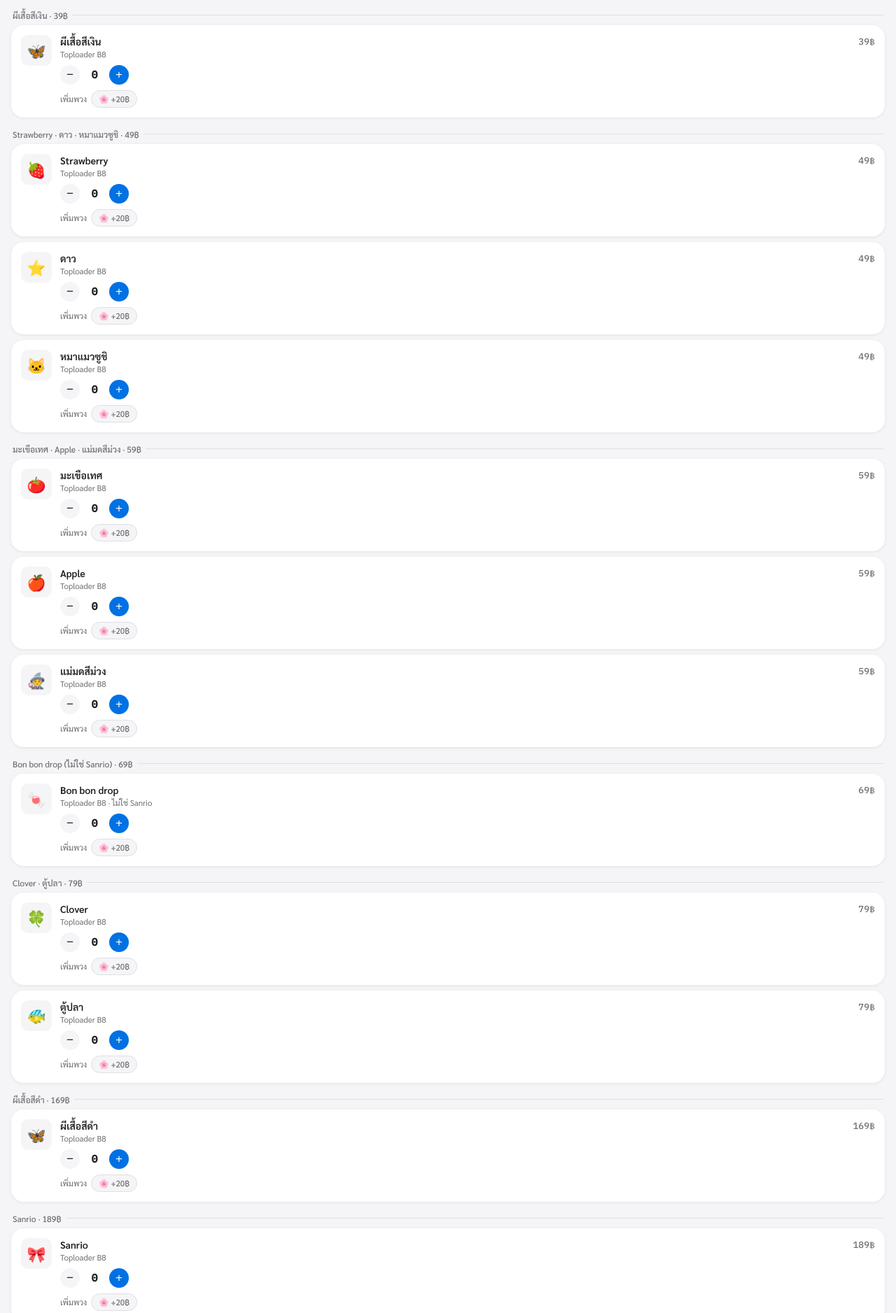
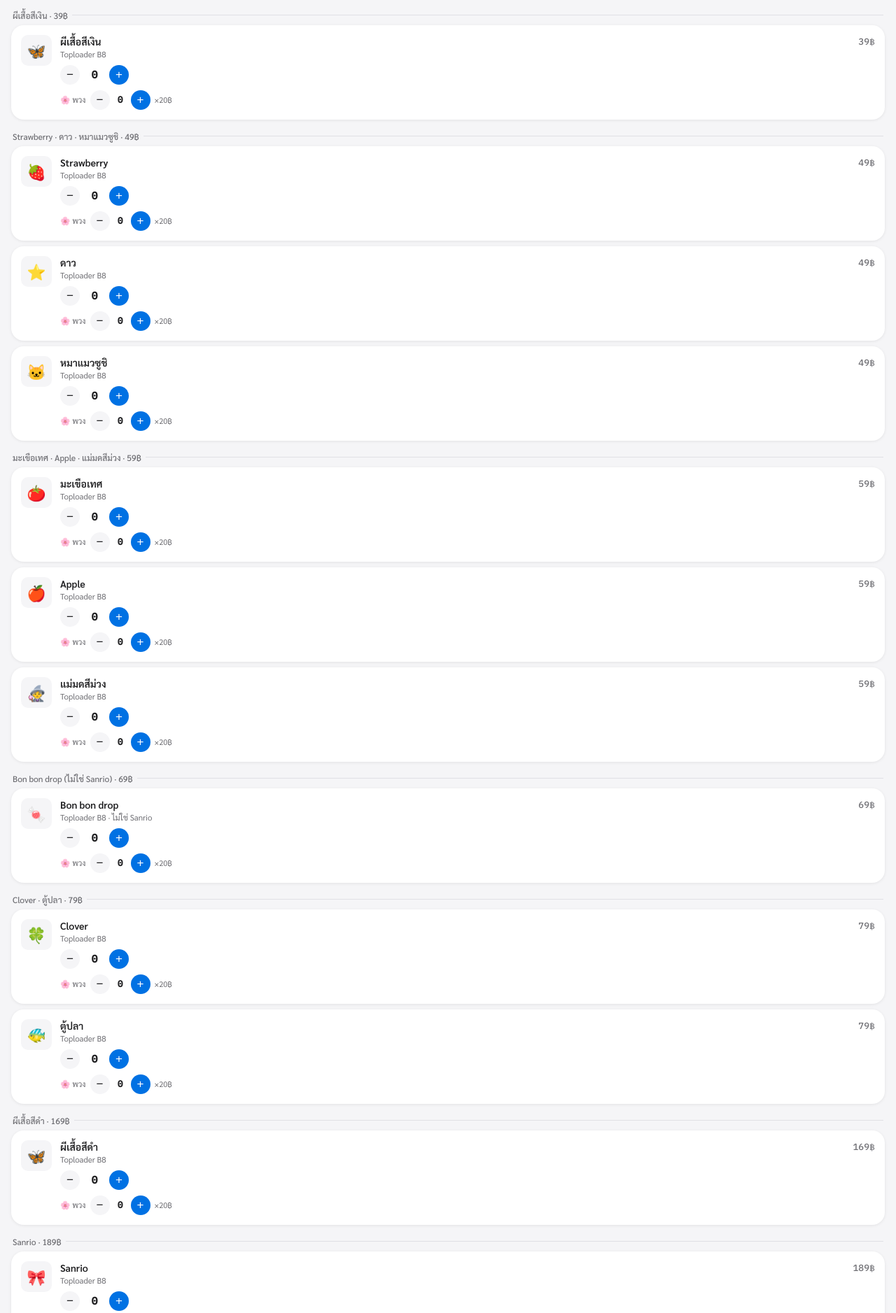
Before and after one commit to maywishh/maywishhorder, a plain HTML site: page index.html in a window 1280 px wide. Shown: the part 204-2081 px from the top of the page at 70% size. Drawn offline with Linux system fonts and the light colour scheme.

Commit message:
Update index.html

```diff
--- a/index.html
+++ b/index.html
@@ -179,30 +179,30 @@
 <div class="tab-panel active" id="tab-toploader">
 <div class="wrap">
   <div class="price-group">ผีเสื้อสีเงิน · 39฿</div>
-  <div class="pc"><div class="pc-icon">🦋</div><div class="pc-info"><div class="pc-name">ผีเสื้อสีเงิน</div><div class="pc-sub">Toploader B8</div><div class="qty-row"><button class="qb minus" onclick="adj('tb_silver_butterfly',-1)">−</button><span class="qd" id="qty_tb_silver_butterfly">0</span><button class="qb plus" onclick="adj('tb_silver_butterfly',1)">+</button></div><div class="addon-row"><span class="addon-lbl">เพิ่มพวง</span><button class="addon-btn" id="add_tb_silver_butterfly" onclick="toggleAddon('tb_silver_butterfly')">🌸 +20฿</button></div></div><div class="pc-price">39฿</div></div>
+  <div class="pc"><div class="pc-icon">🦋</div><div class="pc-info"><div class="pc-name">ผีเสื้อสีเงิน</div><div class="pc-sub">Toploader B8</div><div class="qty-row"><button class="qb minus" onclick="adj('tb_silver_butterfly',-1)">−</button><span class="qd" id="qty_tb_silver_butterfly">0</span><button class="qb plus" onclick="adj('tb_silver_butterfly',1)">+</button></div><div class="addon-row"><span class="addon-lbl">🌸 พวง</span><button class="qb minus" onclick="adjAddon('tb_silver_butterfly',-1)">−</button><span class="qd" id="add_tb_silver_butterfly" style="font-size:13px;min-width:18px">0</span><button class="qb plus" onclick="adjAddon('tb_silver_butterfly',1)">+</button><span style="font-size:11px;color:var(--sub)">×20฿</span></div></div><div class="pc-price">39฿</div></div>
 
   <div class="price-group">Strawberry · ดาว · หมาแมวซูชิ · 49฿</div>
-  <div class="pc"><div class="pc-icon">🍓</div><div class="pc-info"><div class="pc-name">Strawberry</div><div class="pc-sub">Toploader B8</div><div class="qty-row"><button class="qb minus" onclick="adj('tb_strawberry',-1)">−</button><span class="qd" id="qty_tb_strawberry">0</span><button class="qb plus" onclick="adj('tb_strawberry',1)">+</button></div><div class="addon-row"><span class="addon-lbl">เพิ่มพวง</span><button class="addon-btn" id="add_tb_strawberry" onclick="toggleAddon('tb_strawberry')">🌸 +20฿</button></div></div><div class="pc-price">49฿</div></div>
-  <div class="pc"><div class="pc-icon">⭐</div><div class="pc-info"><div class="pc-name">ดาว</div><div class="pc-sub">Toploader B8</div><div class="qty-row"><button class="qb minus" onclick="adj('tb_star',-1)">−</button><span class="qd" id="qty_tb_star">0</span><button class="qb plus" onclick="adj('tb_star',1)">+</button></div><div class="addon-row"><span class="addon-lbl">เพิ่มพวง</span><button class="addon-btn" id="add_tb_star" onclick="toggleAddon('tb_star')">🌸 +20฿</button></div></div><div class="pc-price">49฿</div></div>
-  <div class="pc"><div class="pc-icon">🐱</div><div class="pc-info"><div class="pc-name">หมาแมวซูชิ</div><div class="pc-sub">Toploader B8</div><div class="qty-row"><button class="qb minus" onclick="adj('tb_petssushi',-1)">−</button><span class="qd" id="qty_tb_petssushi">0</span><button class="qb plus" onclick="adj('tb_petssushi',1)">+</button></div><div class="addon-row"><span class="addon-lbl">เพิ่มพวง</span><button class="addon-btn" id="add_tb_petssushi" onclick="toggleAddon('tb_petssushi')">🌸 +20฿</button></div></div><div class="pc-price">49฿</div></div>
+  <div class="pc"><div class="pc-icon">🍓</div><div class="pc-info"><div class="pc-name">Strawberry</div><div class="pc-sub">Toploader B8</div><div class="qty-row"><button class="qb minus" onclick="adj('tb_strawberry',-1)">−</button><span class="qd" id="qty_tb_strawberry">0</span><button class="qb plus" onclick="adj('tb_strawberry',1)">+</button></div><div class="addon-row"><span class="addon-lbl">🌸 พวง</span><button class="qb minus" onclick="adjAddon('tb_strawberry',-1)">−</button><span class="qd" id="add_tb_strawberry" style="font-size:13px;min-width:18px">0</span><button class="qb plus" onclick="adjAddon('tb_strawberry',1)">+</button><span style="font-size:11px;color:var(--sub)">×20฿</span></div></div><div class="pc-price">49฿</div></div>
+  <div class="pc"><div class="pc-icon">⭐</div><div class="pc-info"><div class="pc-name">ดาว</div><div class="pc-sub">Toploader B8</div><div class="qty-row"><button class="qb minus" onclick="adj('tb_star',-1)">−</button><span class="qd" id="qty_tb_star">0</span><button class="qb plus" onclick="adj('tb_star',1)">+</button></div><div class="addon-row"><span class="addon-lbl">🌸 พวง</span><button class="qb minus" onclick="adjAddon('tb_star',-1)">−</button><span class="qd" id="add_tb_star" style="font-size:13px;min-width:18px">0</span><button class="qb plus" onclick="adjAddon('tb_star',1)">+</button><span style="font-size:11px;color:var(--sub)">×20฿</span></div></div><div class="pc-price">49฿</div></div>
+  <div class="pc"><div class="pc-icon">🐱</div><div class="pc-info"><div class="pc-name">หมาแมวซูชิ</div><div class="pc-sub">Toploader B8</div><div class="qty-row"><button class="qb minus" onclick="adj('tb_petssushi',-1)">−</button><span class="qd" id="qty_tb_petssushi">0</span><button class="qb plus" onclick="adj('tb_petssushi',1)">+</button></div><div class="addon-row"><span class="addon-lbl">🌸 พวง</span><button class="qb minus" onclick="adjAddon('tb_petssushi',-1)">−</button><span class="qd" id="add_tb_petssushi" style="font-size:13px;min-width:18px">0</span><button class="qb plus" onclick="adjAddon('tb_petssushi',1)">+</button><span style="font-size:11px;color:var(--sub)">×20฿</span></div></div><div class="pc-price">49฿</div></div>
 
   <div class="price-group">มะเขือเทศ · Apple · แม่มดสีม่วง · 59฿</div>
-  <div class="pc"><div class="pc-icon">🍅</div><div class="pc-info"><div class="pc-name">มะเขือเทศ</div><div class="pc-sub">Toploader B8</div><div class="qty-row"><button class="qb minus" onclick="adj('tb_tomato',-1)">−</button><span class="qd" id="qty_tb_tomato">0</span><button class="qb plus" onclick="adj('tb_tomato',1)">+</button></div><div class="addon-row"><span class="addon-lbl">เพิ่มพวง</span><button class="addon-btn" id="add_tb_tomato" onclick="toggleAddon('tb_tomato')">🌸 +20฿</button></div></div><div class="pc-price">59฿</div></div>
-  <div class="pc"><div class="pc-icon">🍎</div><div class="pc-info"><div class="pc-name">Apple</div><div class="pc-sub">Toploader B8</div><div class="qty-row"><button class="qb minus" onclick="adj('tb_apple',-1)">−</button><span class="qd" id="qty_tb_apple">0</span><button class="qb plus" onclick="adj('tb_apple',1)">+</button></div><div class="addon-row"><span class="addon-lbl">เพิ่มพวง</span><button class="addon-btn" id="add_tb_apple" onclick="toggleAddon('tb_apple')">🌸 +20฿</button></div></div><div class="pc-price">59฿</div></div>
-  <div class="pc"><div class="pc-icon">🧙‍♀️</div><div class="pc-info"><div class="pc-name">แม่มดสีม่วง</div><div class="pc-sub">Toploader B8</div><div class="qty-row"><button class="qb minus" onclick="adj('tb_witch',-1)">−</button><span class="qd" id="qty_tb_witch">0</span><button class="qb plus" onclick="adj('tb_witch',1)">+</button></div><div class="addon-row"><span class="addon-lbl">เพิ่มพวง</span><button class="addon-btn" id="add_tb_witch" onclick="toggleAddon('tb_witch')">🌸 +20฿</button></div></div><div class="pc-price">59฿</div></div>
+  <div class="pc"><div class="pc-icon">🍅</div><div class="pc-info"><div class="pc-name">มะเขือเทศ</div><div class="pc-sub">Toploader B8</div><div class="qty-row"><button class="qb minus" onclick="adj('tb_tomato',-1)">−</button><span class="qd" id="qty_tb_tomato">0</span><button class="qb plus" onclick="adj('tb_tomato',1)">+</button></div><div class="addon-row"><span class="addon-lbl">🌸 พวง</span><button class="qb minus" onclick="adjAddon('tb_tomato',-1)">−</button><span class="qd" id="add_tb_tomato" style="font-size:13px;min-width:18px">0</span><button class="qb plus" onclick="adjAddon('tb_tomato',1)">+</button><span style="font-size:11px;color:var(--sub)">×20฿</span></div></div><div class="pc-price">59฿</div></div>
+  <div class="pc"><div class="pc-icon">🍎</div><div class="pc-info"><div class="pc-name">Apple</div><div class="pc-sub">Toploader B8</div><div class="qty-row"><button class="qb minus" onclick="adj('tb_apple',-1)">−</button><span class="qd" id="qty_tb_apple">0</span><button class="qb plus" onclick="adj('tb_apple',1)">+</button></div><div class="addon-row"><span class="addon-lbl">🌸 พวง</span><button class="qb minus" onclick="adjAddon('tb_apple',-1)">−</button><span class="qd" id="add_tb_apple" style="font-size:13px;min-width:18px">0</span><button class="qb plus" onclick="adjAddon('tb_apple',1)">+</button><span style="font-size:11px;color:var(--sub)">×20฿</span></div></div><div class="pc-price">59฿</div></div>
+  <div class="pc"><div class="pc-icon">🧙‍♀️</div><div class="pc-info"><div class="pc-name">แม่มดสีม่วง</div><div class="pc-sub">Toploader B8</div><div class="qty-row"><button class="qb minus" onclick="adj('tb_witch',-1)">−</button><span class="qd" id="qty_tb_witch">0</span><button class="qb plus" onclick="adj('tb_witch',1)">+</button></div><div class="addon-row"><span class="addon-lbl">🌸 พวง</span><button class="qb minus" onclick="adjAddon('tb_witch',-1)">−</button><span class="qd" id="add_tb_witch" style="font-size:13px;min-width:18px">0</span><button class="qb plus" onclick="adjAddon('tb_witch',1)">+</button><span style="font-size:11px;color:var(--sub)">×20฿</span></div></div><div class="pc-price">59฿</div></div>
 
   <div class="price-group">Bon bon drop (ไม่ใช่ Sanrio) · 69฿</div>
-  <div class="pc"><div class="pc-icon">🍬</div><div class="pc-info"><div class="pc-name">Bon bon drop</div><div class="pc-sub">Toploader B8 · ไม่ใช่ Sanrio</div><div class="qty-row"><button class="qb minus" onclick="adj('tb_bonbon',-1)">−</button><span class="qd" id="qty_tb_bonbon">0</span><button class="qb plus" onclick="adj('tb_bonbon',1)">+</button></div><div class="addon-row"><span class="addon-lbl">เพิ่มพวง</span><button class="addon-btn" id="add_tb_bonbon" onclick="toggleAddon('tb_bonbon')">🌸 +20฿</button></div></div><div class="pc-price">69฿</div></div>
+  <div class="pc"><div class="pc-icon">🍬</div><div class="pc-info"><div class="pc-name">Bon bon drop</div><div class="pc-sub">Toploader B8 · ไม่ใช่ Sanrio</div><div class="qty-row"><button class="qb minus" onclick="adj('tb_bonbon',-1)">−</button><span class="qd" id="qty_tb_bonbon">0</span><button class="qb plus" onclick="adj('tb_bonbon',1)">+</button></div><div class="addon-row"><span class="addon-lbl">🌸 พวง</span><button class="qb minus" onclick="adjAddon('tb_bonbon',-1)">−</button><span class="qd" id="add_tb_bonbon" style="font-size:13px;min-width:18px">0</span><button class="qb plus" onclick="adjAddon('tb_bonbon',1)">+</button><span style="font-size:11px;color:var(--sub)">×20฿</span></div></div><div class="pc-price">69฿</div></div>
 
   <div class="price-group">Clover · ตู้ปลา · 79฿</div>
-  <div class="pc"><div class="pc-icon">🍀</div><div class="pc-info"><div class="pc-name">Clover</div><div class="pc-sub">Toploader B8</div><div class="qty-row"><button class="qb minus" onclick="adj('tb_clover',-1)">−</button><span class="qd" id="qty_tb_clover">0</span><button class="qb plus" onclick="adj('tb_clover',1)">+</button></div><div class="addon-row"><span class="addon-lbl">เพิ่มพวง</span><button class="addon-btn" id="add_tb_clover" onclick="toggleAddon('tb_clover')">🌸 +20฿</button></div></div><div class="pc-price">79฿</div></div>
-  <div class="pc"><div class="pc-icon">🐠</div><div class="pc-info"><div class="pc-name">ตู้ปลา</div><div class="pc-sub">Toploader B8</div><div class="qty-row"><button class="qb minus" onclick="adj('tb_aquarium',-1)">−</button><span class="qd" id="qty_tb_aquarium">0</span><button class="qb plus" onclick="adj('tb_aquarium',1)">+</button></div><div class="addon-row"><span class="addon-lbl">เพิ่มพวง</span><button class="addon-btn" id="add_tb_aquarium" onclick="toggleAddon('tb_aquarium')">🌸 +20฿</button></div></div><div class="pc-price">79฿</div></div>
+  <div class="pc"><div class="pc-icon">🍀</div><div class="pc-info"><div class="pc-name">Clover</div><div class="pc-sub">Toploader B8</div><div class="qty-row"><button class="qb minus" onclick="adj('tb_clover',-1)">−</button><span class="qd" id="qty_tb_clover">0</span><button class="qb plus" onclick="adj('tb_clover',1)">+</button></div><div class="addon-row"><span class="addon-lbl">🌸 พวง</span><button class="qb minus" onclick="adjAddon('tb_clover',-1)">−</button><span class="qd" id="add_tb_clover" style="font-size:13px;min-width:18px">0</span><button class="qb plus" onclick="adjAddon('tb_clover',1)">+</button><span style="font-size:11px;color:var(--sub)">×20฿</span></div></div><div class="pc-price">79฿</div></div>
+  <div class="pc"><div class="pc-icon">🐠</div><div class="pc-info"><div class="pc-name">ตู้ปลา</div><div class="pc-sub">Toploader B8</div><div class="qty-row"><button class="qb minus" onclick="adj('tb_aquarium',-1)">−</button><span class="qd" id="qty_tb_aquarium">0</span><button class="qb plus" onclick="adj('tb_aquarium',1)">+</button></div><div class="addon-row"><span class="addon-lbl">🌸 พวง</span><button class="qb minus" onclick="adjAddon('tb_aquarium',-1)">−</button><span class="qd" id="add_tb_aquarium" style="font-size:13px;min-width:18px">0</span><button class="qb plus" onclick="adjAddon('tb_aquarium',1)">+</button><span style="font-size:11px;color:var(--sub)">×20฿</span></div></div><div class="pc-price">79฿</div></div>
 
   <div class="price-group">ผีเสื้อสีดำ · 169฿</div>
-  <div class="pc"><div class="pc-icon">🦋</div><div class="pc-info"><div class="pc-name">ผีเสื้อสีดำ</div><div class="pc-sub">Toploader B8</div><div class="qty-row"><button class="qb minus" onclick="adj('tb_black_butterfly',-1)">−</button><span class="qd" id="qty_tb_black_butterfly">0</span><button class="qb plus" onclick="adj('tb_black_butterfly',1)">+</button></div><div class="addon-row"><span class="addon-lbl">เพิ่มพวง</span><button class="addon-btn" id="add_tb_black_butterfly" onclick="toggleAddon('tb_black_butterfly')">🌸 +20฿</button></div></div><div class="pc-price">169฿</div></div>
+  <div class="pc"><div class="pc-icon">🦋</div><div class="pc-info"><div class="pc-name">ผีเสื้อสีดำ</div><div class="pc-sub">Toploader B8</div><div class="qty-row"><button class="qb minus" onclick="adj('tb_black_butterfly',-1)">−</button><span class="qd" id="qty_tb_black_butterfly">0</span><button class="qb plus" onclick="adj('tb_black_butterfly',1)">+</button></div><div class="addon-row"><span class="addon-lbl">🌸 พวง</span><button class="qb minus" onclick="adjAddon('tb_black_butterfly',-1)">−</button><span class="qd" id="add_tb_black_butterfly" style="font-size:13px;min-width:18px">0</span><button class="qb plus" onclick="adjAddon('tb_black_butterfly',1)">+</button><span style="font-size:11px;color:var(--sub)">×20฿</span></div></div><div class="pc-price">169฿</div></div>
 
   <div class="price-group">Sanrio · 189฿</div>
-  <div class="pc"><div class="pc-icon">🎀</div><div class="pc-info"><div class="pc-name">Sanrio</div><div class="pc-sub">Toploader B8</div><div class="qty-row"><button class="qb minus" onclick="adj('tb_sanrio',-1)">−</button><span class="qd" id="qty_tb_sanrio">0</span><button class="qb plus" onclick="adj('tb_sanrio',1)">+</button></div><div class="addon-row"><span class="addon-lbl">เพิ่มพวง</span><button class="addon-btn" id="add_tb_sanrio" onclick="toggleAddon('tb_sanrio')">🌸 +20฿</button></div></div><div class="pc-price">189฿</div></div>
+  <div class="pc"><div class="pc-icon">🎀</div><div class="pc-info"><div class="pc-name">Sanrio</div><div class="pc-sub">Toploader B8</div><div class="qty-row"><button class="qb minus" onclick="adj('tb_sanrio',-1)">−</button><span class="qd" id="qty_tb_sanrio">0</span><button class="qb plus" onclick="adj('tb_sanrio',1)">+</button></div><div class="addon-row"><span class="addon-lbl">🌸 พวง</span><button class="qb minus" onclick="adjAddon('tb_sanrio',-1)">−</button><span class="qd" id="add_tb_sanrio" style="font-size:13px;min-width:18px">0</span><button class="qb plus" onclick="adjAddon('tb_sanrio',1)">+</button><span style="font-size:11px;color:var(--sub)">×20฿</span></div></div><div class="pc-price">189฿</div></div>
 </div>
 </div>
 
@@ -281,7 +281,7 @@
   <div class="section-lbl" style="margin-top:20px">ติดตามออเดอร์</div>
   <div class="box">
     <label class="fl">เลข Order Number</label>
-    <input type="text" class="fi" id="track-input" placeholder="เช่น MW-0127" onkeydown="if(event.key==='Enter')trackOrder()">
+    <input type="text" class="fi" id="track-input" placeholder="เช่น MW-00001" onkeydown="if(event.key==='Enter')trackOrder()">
     <label class="fl" style="margin-top:12px">เบอร์โทร</label>
     <input type="tel" class="fi" id="track-phone" placeholder="เช่น 0812345678" onkeydown="if(event.key==='Enter')trackOrder()">
     <div style="font-size:12px;color:var(--sub);margin-top:6px">* ต้องกรอกทั้งเลข Order และเบอร์โทรค่ะ</div>
@@ -338,25 +338,35 @@ function buildDelivery(mode){
   return nextStr;
 }
 
-/* ── Addon ──────────────── */
-function toggleAddon(id){
-  addons[id]=!addons[id];
-  const b=document.getElementById('add_'+id);
-  b.className='addon-btn'+(addons[id]?' on':'');
-  b.textContent=addons[id]?'🌸 มีพวง (+20฿) ✓':'🌸 +พวง (+20฿)';
-  renderList();recalc();
+/* ── Addon qty ──────────────── */
+function adjAddon(id, d){
+  const maxQty = cart[id] || 0;
+  addons[id] = Math.min(maxQty, Math.max(0, (addons[id]||0) + d));
+  const el = document.getElementById('add_'+id);
+  if(el){
+    el.textContent = addons[id];
+    el.className = 'qd'+(addons[id]>0?' nz':'');
+    el.style.minWidth='18px'; el.style.fontSize='13px';
+  }
+  renderList(); recalc();
 }
 
 /* ── Cart ───────────────── */
 function adj(id,d){
   cart[id]=Math.max(0,(cart[id]||0)+d);
+  // cap addon qty to product qty
+  if(addons[id]>cart[id]) {
+    addons[id]=cart[id];
+    const ae=document.getElementById('add_'+id);
+    if(ae){ae.textContent=addons[id];ae.className='qd'+(addons[id]>0?' nz':'');ae.style.minWidth='18px';ae.style.fontSize='13px';}
+  }
   const el=document.getElementById('qty_'+id);
   el.textContent=cart[id];el.className='qd'+(cart[id]>0?' nz':'');
   refreshBadge();renderList();recalc();
 }
 function refreshBadge(){document.getElementById('cart-badge').textContent=Object.values(cart).reduce((a,b)=>a+b,0);}
 function shipCost(){if(bagMode==='have')return 0;return zoneOut?65:40;}
-function itemTotal(id,q){return P[id].price*q+((addons[id]&&P[id].isTB)?ADDON:0);}
+function itemTotal(id,q){return P[id].price*q+((addons[id]&&P[id].isTB)?(addons[id]*ADDON):0);}
 
 function renderList(){
   const el=document.getElementById('cart-list');
@@ -366,8 +376,8 @@ function renderList(){
     document.getElementById('totals').style.display='none';return;
   }
   el.innerHTML=items.map(([id,q])=>{
-    const p=P[id],hasA=addons[id]&&p.isTB,tot=itemTotal(id,q);
-    return `<div class="ci"><span class="ci-name">${p.cat} — ${p.name}<span class="ci-qty">×${q}</span>${hasA?'<span class="ci-addon">🌸 +พวง</span>':''}</span><span class="ci-price">${tot}฿</span><button class="rm-btn" onclick="removeItem('${id}')">✕</button></div>`;
+    const p=P[id],addonQty=(addons[id]||0),hasA=addonQty>0&&p.isTB,tot=itemTotal(id,q);
+    return `<div class="ci"><span class="ci-name">${p.cat} — ${p.name}<span class="ci-qty">×${q}</span>${hasA?`<span class="ci-addon">🌸 ×${addonQty}</span>`:''}</span><span class="ci-price">${tot}฿</span><button class="rm-btn" onclick="removeItem('${id}')">✕</button></div>`;
   }).join('');
   document.getElementById('totals').style.display='block';
 }
@@ -380,7 +390,7 @@ function removeItem(id){
 function clearCart(){
   if(!confirm('ล้างตะกร้าทั้งหมดใช่ไหมคะ?'))return;
   Object.keys(cart).forEach(id=>{cart[id]=0;const e=document.getElementById('qty_'+id);if(e){e.textContent='0';e.className='qd';}});
-  Object.keys(addons).forEach(id=>{addons[id]=false;const b=document.getElementById('add_'+id);if(b){b.className='addon-btn';b.textContent='🌸 +พวง (+20฿)';}});
+  Object.keys(addons).forEach(id=>{addons[id]=0;const e=document.getElementById('add_'+id);if(e){e.textContent='0';e.className='qd';e.style.minWidth='18px';e.style.fontSize='13px';}});
   refreshBadge();renderList();recalc();
   document.getElementById('out-section').style.display='none';
 }
@@ -436,7 +446,7 @@ function generate(){
   L.push('━━━━━━━━━━');
   if(tbItems.length){
     L.push('🗂️ Toploader B8');
-    tbItems.forEach(([id,q])=>{const p=P[id],hasA=addons[id],tot=itemTotal(id,q);L.push(`• ${p.name}${hasA?' (+พวง 🌸)':''} x${q}ชิ้น = ${tot}฿`);});
+    tbItems.forEach(([id,q])=>{const p=P[id],addonQty=addons[id]||0,tot=itemTotal(id,q);L.push(`• ${p.name}${addonQty>0?` (+พวง 🌸 ×${addonQty})`:''} x${q}ชิ้น = ${tot}฿`);});
   }
   if(msItems.length){
     if(tbItems.length)L.push('');
```
